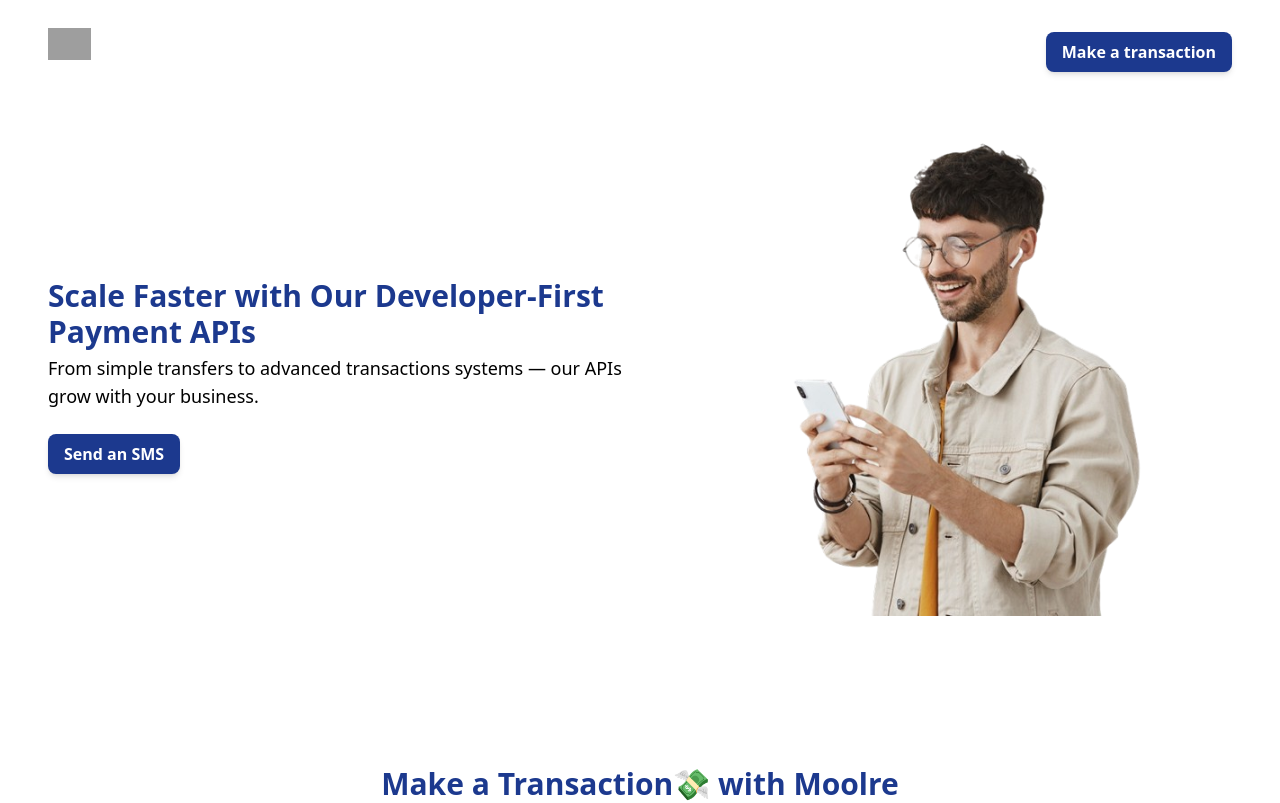
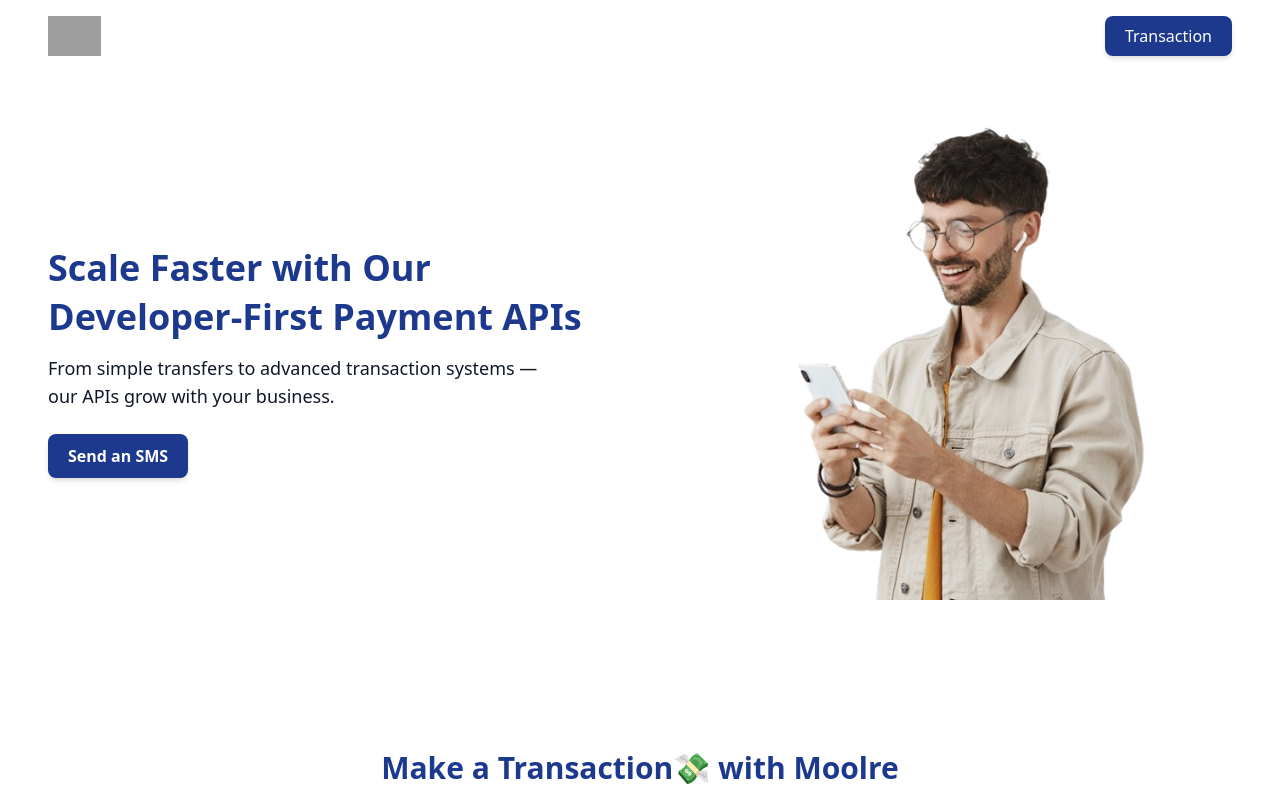
Before and after one commit to agigibairene/moolre_project, a React (Vite) app in the folder moolre_project/: page / in a window 1280 px wide. Shown: the top 803 px of the page. Built offline with nearby package versions, Linux system fonts and the light colour scheme; grey boxes are pictures that could not be loaded.

Commit message:
homepage

```diff
--- a/moolre_project/src/components/HomePage.jsx
+++ b/moolre_project/src/components/HomePage.jsx
@@ -1,44 +1,41 @@
 import homeImg from "../assets/home_img.png";
 
 export default function HomePage() {
-
-    function handleScroll(sectionId){
+  function handleScroll(sectionId) {
     const section = document.getElementById(sectionId);
     if (section) {
       section.scrollIntoView({ behavior: "smooth" });
     }
-    };
-
+  }
 
   return (
-        <section className="bg-bgColor max-h-full">
-            <div className="px-8 md:px-12 pt-12 pb-8">
-
-                <div className="flex gap-8 items-center">
-                    <div className="font-Outfit w-1/2">
-                        <h1
-                          className="text-white text-3xl"
-                        >
-                         <span className="text-blue-900 font-bold text-3xl">Scale Faster with Our Developer-First Payment APIs</span>
+    <section className="bg-bgColor w-full">
+      <div className="px-6 sm:px-10 md:px-12 pt-12 pb-8">
+        <div className="flex flex-col-reverse lg:flex-row items-center gap-8 lg:gap-12">
+          <div className="font-Outfit w-full lg:w-1/2 text-center lg:text-left">
+            <h1 className="text-2xl sm:text-3xl lg:text-4xl font-semibold leading-snug">
+              <span className="text-blue-900 font-bold block">
+                Scale Faster with Our Developer-First Payment APIs
+              </span>
             </h1>
-                        <p className="mt-1 text-lg">
-                            From simple transfers to advanced transactions systems — our APIs grow with your business.
+            <p className="mt-3 text-base sm:text-lg text-gray-900 max-w-lg mx-auto lg:mx-0">
+              From simple transfers to advanced transaction systems — our APIs
+              grow with your business.
             </p>
 
             <button
               onClick={() => handleScroll("send_sms")}
-                           className="mt-6 cursor-pointer rounded-lg outline-0 border-0 px-4 py-2 bg-blue-900 text-white font-semibold hover:bg-blue-800 hover:scale-105 transition-all duration-300 ease-in-out shadow-md hover:shadow-lg"
+              className="mt-6 rounded-lg px-5 py-2.5 bg-blue-900 text-white font-semibold hover:bg-blue-800 hover:scale-105 transition-transform duration-300 shadow-md hover:shadow-lg"
             >
               Send an SMS
             </button>
-
           </div>
 
-                    <div className="w-1/2">
+          <div className="w-full lg:w-1/2 flex justify-center">
             <img
               src={homeImg}
               alt="man holding phone"
-                            className="h-[480px] w-full object-contain rounded-xl"
+              className="h-64 sm:h-80 md:h-[420px] lg:h-[480px] w-full object-contain rounded-xl"
             />
           </div>
         </div>
--- a/moolre_project/src/components/Navbar.jsx
+++ b/moolre_project/src/components/Navbar.jsx
@@ -1,25 +1,25 @@
 export default function Navbar() {
-
-  function handleScroll(sectionId){
+  function handleScroll(sectionId) {
     const section = document.getElementById(sectionId);
     if (section) {
       section.scrollIntoView({ behavior: "smooth" });
     }
-  };
+  }
 
   return (
-    <header className="sticky top-0 px-12 bg-white py-4 z-50">
-      <nav className="flex items-center justify-between">
-          <img
-            src="https://moolre.com/assets/svgs/MainPage-Section.svg"
-            alt="Moolre logo"
-            className="h-8 w-auto"
-          />
+    <header className="sticky top-0 bg-white z-50">
+      <nav className="flex items-center justify-between px-6 sm:px-10 md:px-12 py-4">
+        <img
+          src="https://moolre.com/assets/svgs/MainPage-Section.svg"
+          alt="Moolre logo"
+          className="h-8 sm:h-9 md:h-10 w-auto"
+        />
 
         <button
           onClick={() => handleScroll("transact")}
-          className="mt-4 cursor-pointer rounded-lg outline-0 border-0 px-4 py-2 bg-blue-900 text-white font-semibold hover:bg-blue-800 hover:scale-105 transition-all duration-300 ease-in-out shadow-md hover:shadow-lg"        >
-          Make a transaction
+          className="rounded-lg px-3 sm:px-4 md:px-5 py-1.5 sm:py-2 bg-blue-900 text-white text-sm sm:text-base font-medium hover:bg-blue-800 hover:scale-105 transition-all duration-300 ease-in-out shadow-md hover:shadow-lg"
+        >
+          Transaction
         </button>
       </nav>
     </header>
```
Lines whose indentation alone changed are shown as unchanged.
